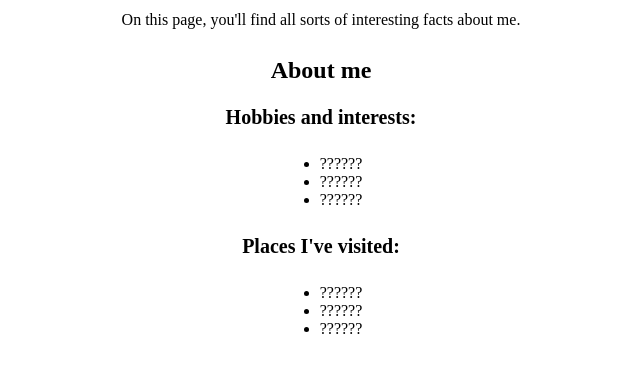
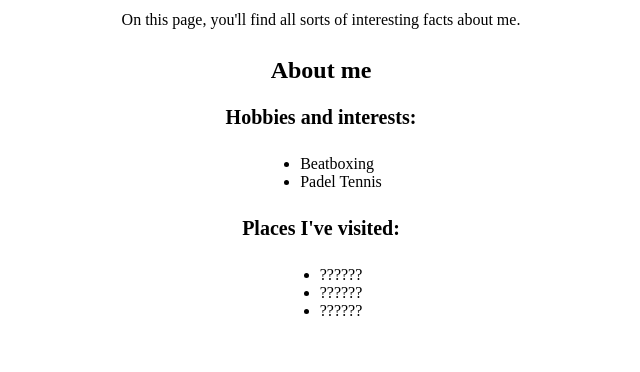
Before and after one commit to faroukelgohary/git-fundamentals-lab, a plain HTML site: page index.html in a window 1280 px wide. Shown: the part 82-454 px from the top of the page, without its empty margins (319-959 px from the left). Drawn offline with Linux system fonts and the light colour scheme.

Commit message:
Add Hobbies

```diff
--- a/index.html
+++ b/index.html
@@ -15,9 +15,8 @@
 
     <h3>Hobbies and interests:</h3>
     <ul>
-      <li>??????</li>
-      <li>??????</li>
-      <li>??????</li>
+      <li>Beatboxing</li>
+      <li>Padel Tennis</li>
     </ul>
 
     <h3>Places I've visited:</h3>
```
